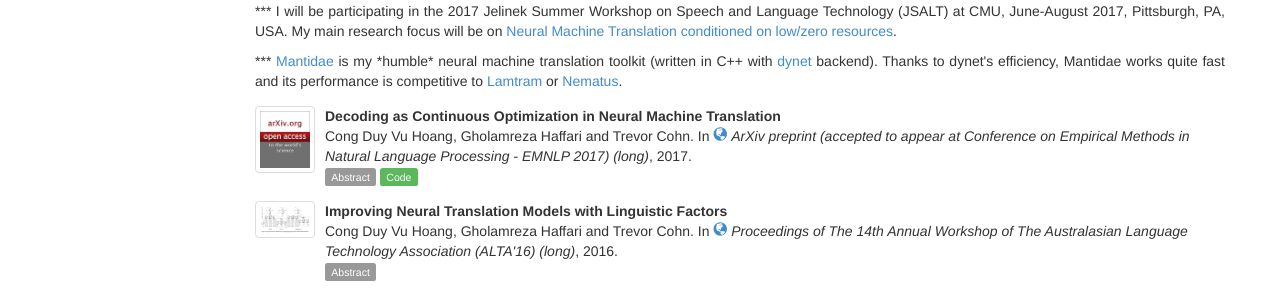
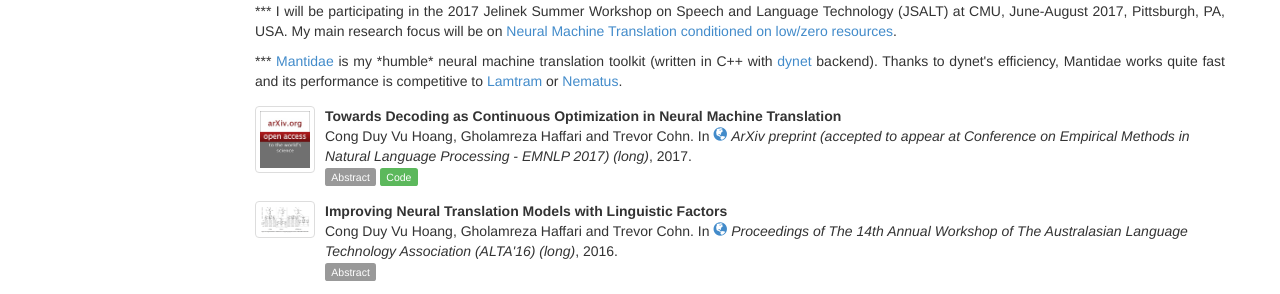
Before and after one commit to duyvuleo/duyvuleo.github.io, a Jekyll site: the page built from index.html, in a window 1280 px wide. Shown: the part 465-759 px from the top of the page. Built offline with Jekyll 4.4.1, drawn with Linux system fonts in a browser that asks for light colours.

Commit message:
emnlp paper's title

```diff
--- a/_config.yml
+++ b/_config.yml
@@ -6,7 +6,7 @@ papers:
     selected: yes
     year: 2017
     img: arxiv2017relopt
-    title: Decoding as Continuous Optimization in Neural Machine Translation
+    title: Towards Decoding as Continuous Optimization in Neural Machine Translation
     authors: Cong Duy Vu Hoang, Gholamreza Haffari and Trevor Cohn
     journal: ArXiv preprint (accepted to appear at Conference on Empirical Methods in Natural Language Processing - EMNLP 2017) (long)
     journal-url: https://arxiv.org/abs/1701.02854
```
